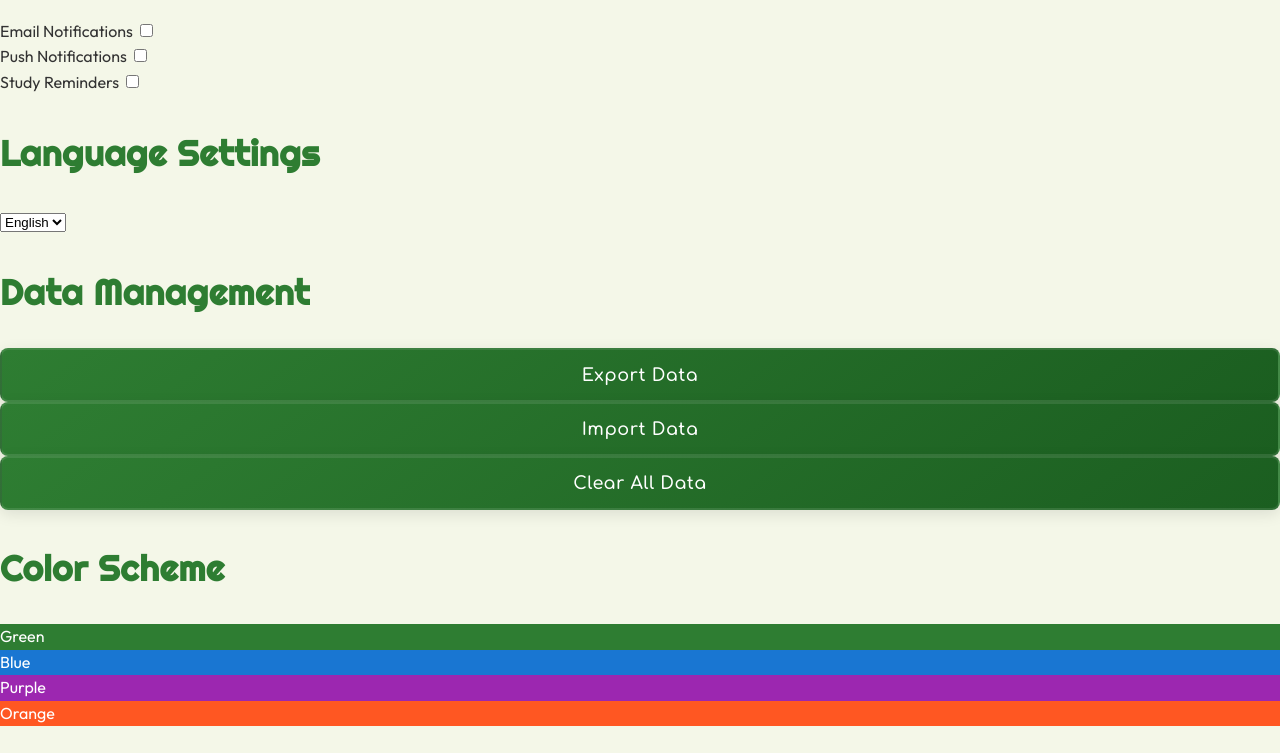
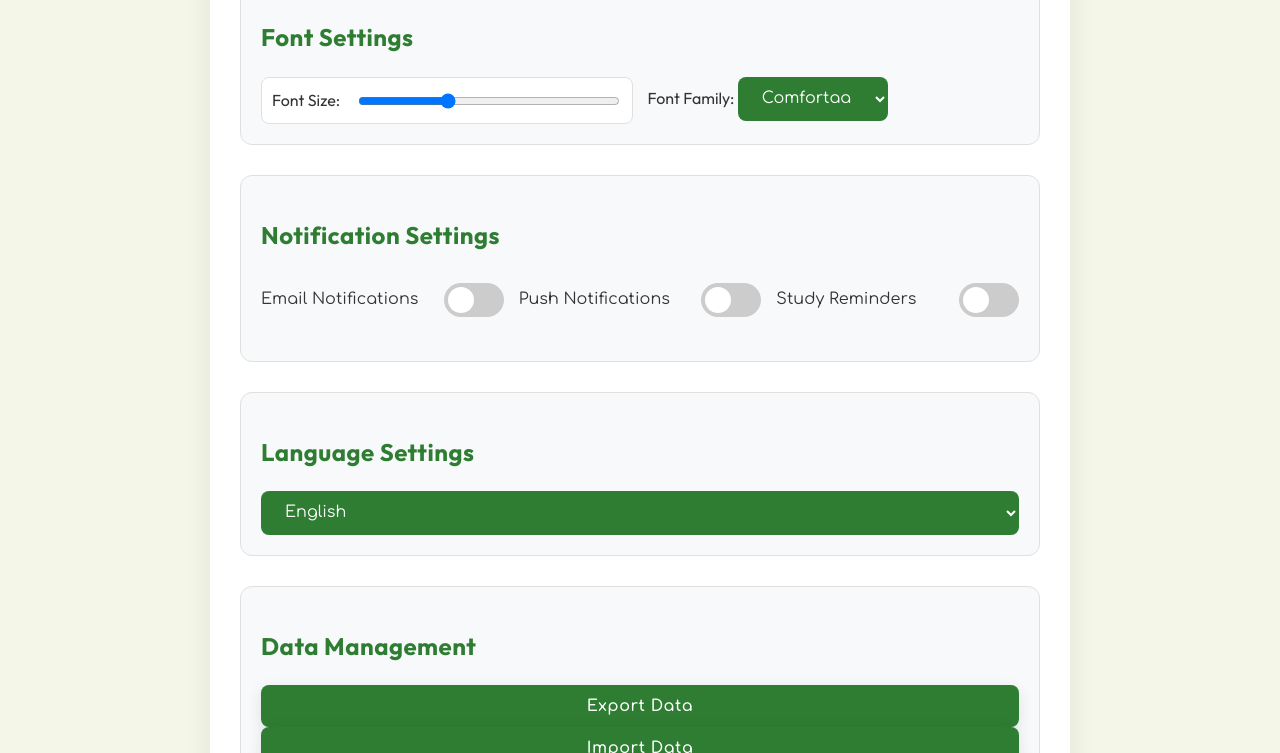
Before and after one commit to Mrtukaji/Paki-Note---, a plain HTML site: page Pages(1)/option.html in a window 1280 px wide. Shown: the part 705-1458 px from the top of the page. Drawn offline with Linux system fonts and the light colour scheme.

Commit message:
changed options again

```diff
--- a/Pages(1)/option.html
+++ b/Pages(1)/option.html
@@ -6,6 +6,184 @@
     <title>Options - Paki-Note!</title>
     <link href="https://fonts.googleapis.com/css2?family=Outfit:wght@400;500;600;700&family=Righteous&family=Comfortaa:wght@400;500;600;700&display=swap" rel="stylesheet">
     <link rel="stylesheet" href="../Assets/styles.css">
+    <style>
+        :root {
+            --bg-primary: #ffffff;
+            --bg-secondary: #f8f9fa;
+            --text-primary: #333333;
+            --text-secondary: #666666;
+            --accent-color: #2E7D32;
+            --border-color: #e0e0e0;
+        }
+
+        .options-container {
+            max-width: 800px;
+            margin: 100px auto 40px;
+            padding: 30px;
+            background: var(--bg-primary);
+            border-radius: 20px;
+            box-shadow: 0 10px 30px rgba(0, 0, 0, 0.08);
+        }
+
+        .options-section {
+            margin-bottom: 30px;
+            padding: 20px;
+            background: var(--bg-secondary);
+            border-radius: 12px;
+            border: 1px solid var(--border-color);
+        }
+
+        .options-section h2 {
+            color: var(--accent-color);
+            margin-bottom: 20px;
+            font-size: 1.5em;
+            font-family: 'Outfit', sans-serif;
+        }
+
+        .theme-options, .font-options, .notification-options, .language-options {
+            display: grid;
+            grid-template-columns: repeat(auto-fit, minmax(150px, 1fr));
+            gap: 15px;
+        }
+
+        .option-button {
+            padding: 12px 20px;
+            border: none;
+            border-radius: 8px;
+            cursor: pointer;
+            font-size: 1em;
+            transition: all 0.3s ease;
+            background: var(--accent-color);
+            color: white;
+            font-family: 'Comfortaa', sans-serif;
+        }
+
+        .option-button:hover {
+            transform: translateY(-2px);
+            box-shadow: 0 4px 15px rgba(0, 0, 0, 0.1);
+        }
+
+        .font-size-control {
+            display: flex;
+            align-items: center;
+            gap: 1rem;
+            padding: 10px;
+            background: white;
+            border-radius: 8px;
+            border: 1px solid var(--border-color);
+        }
+
+        .font-size-control input[type="range"] {
+            flex: 1;
+        }
+
+        .toggle-switch {
+            position: relative;
+            display: inline-block;
+            width: 60px;
+            height: 34px;
+        }
+
+        .toggle-switch input {
+            opacity: 0;
+            width: 0;
+            height: 0;
+        }
+
+        .slider {
+            position: absolute;
+            cursor: pointer;
+            top: 0;
+            left: 0;
+            right: 0;
+            bottom: 0;
+            background-color: #ccc;
+            transition: .4s;
+            border-radius: 34px;
+        }
+
+        .slider:before {
+            position: absolute;
+            content: "";
+            height: 26px;
+            width: 26px;
+            left: 4px;
+            bottom: 4px;
+            background-color: white;
+            transition: .4s;
+            border-radius: 50%;
+        }
+
+        input:checked + .slider {
+            background-color: var(--accent-color);
+        }
+
+        input:checked + .slider:before {
+            transform: translateX(26px);
+        }
+
+        .setting-item {
+            display: flex;
+            justify-content: space-between;
+            align-items: center;
+            margin-bottom: 1rem;
+            padding: 0.5rem 0;
+        }
+
+        .setting-item label {
+            font-family: 'Comfortaa', sans-serif;
+            color: var(--text-primary);
+        }
+
+        .color-scheme {
+            display: grid;
+            grid-template-columns: repeat(auto-fit, minmax(120px, 1fr));
+            gap: 15px;
+        }
+
+        .color-option {
+            padding: 20px;
+            border-radius: 8px;
+            cursor: pointer;
+            text-align: center;
+            font-weight: 500;
+            transition: all 0.3s ease;
+        }
+
+        .color-option:hover {
+            transform: translateY(-2px);
+            box-shadow: 0 4px 15px rgba(0, 0, 0, 0.1);
+        }
+
+        .preview-box {
+            margin-top: 20px;
+            padding: 20px;
+            border: 1px solid var(--border-color);
+            border-radius: 8px;
+            background: white;
+        }
+
+        .preview-box h3 {
+            margin-top: 0;
+            color: var(--accent-color);
+        }
+
+        .preview-text {
+            margin: 10px 0;
+            line-height: 1.6;
+        }
+
+        @media (max-width: 768px) {
+            .options-container {
+                margin: 80px 20px 40px;
+                padding: 20px;
+            }
+
+            .options-section {
+                padding: 15px;
+            }
+        }
+    </style>
 </head>
 <body>
     <nav>
@@ -35,7 +213,8 @@
     </nav>
 
     <div class="options-container">
-        <h1>Options</h1>
+        <h1>Customize Your Experience</h1>
+
         <div class="options-section">
             <h2>Theme Settings</h2>
             <div class="theme-options">
```
